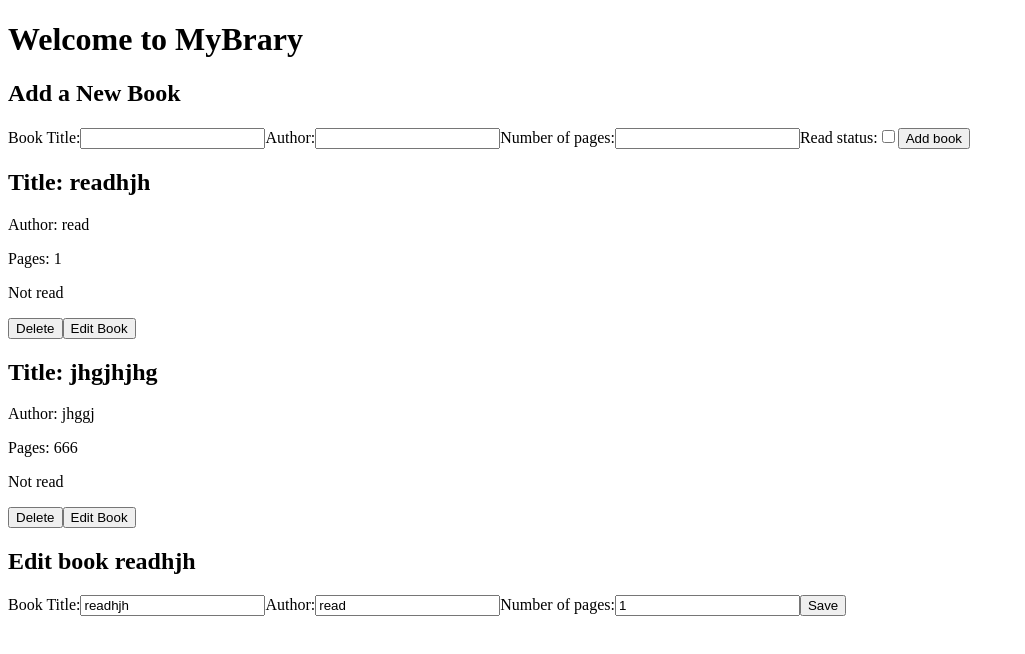
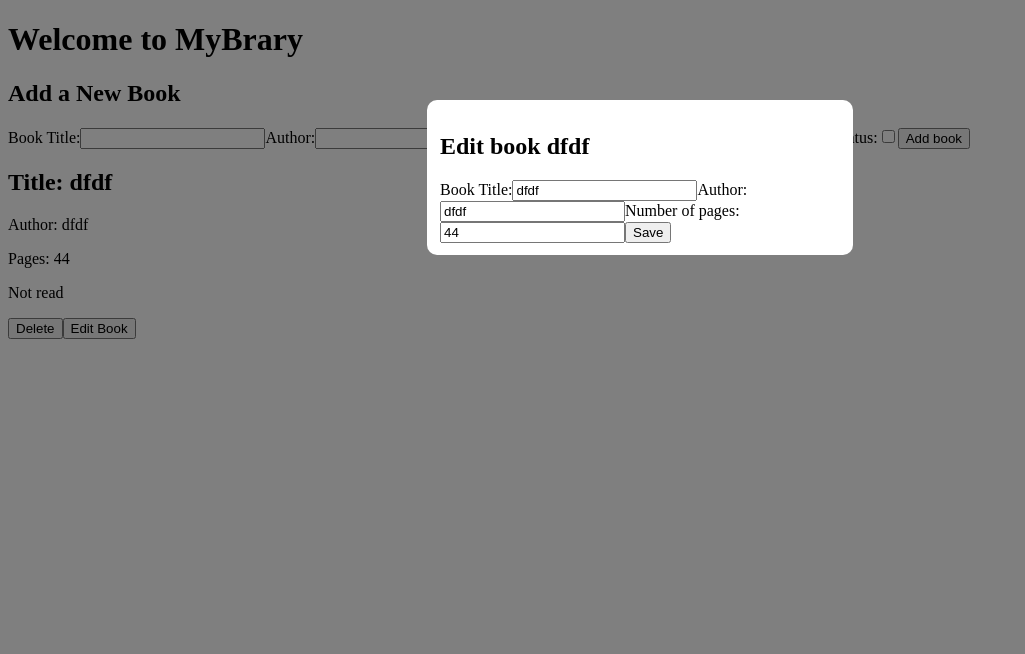
Before and after one commit to aljones1816/reactive_library, a React (Create React App) app: page / in a window 1280 px wide. Both pictures are taken after a click on the button "Edit Book". Shown: the top 654 px of the page, without its empty margins (0-1025 px from the left). Built offline with nearby package versions, Linux system fonts and the light colour scheme; data requests are answered from the project's data file.

Commit message:
styled edit modal

```diff
--- a/data/db.json
+++ b/data/db.json
@@ -1,17 +1,11 @@
 {
   "books": [
     {
-      "title": "readhjh",
-      "pages": "1",
-      "author": "read",
-      "id": 1
-    },
-    {
-      "title": "jhgjhjhg",
-      "pages": "666",
-      "author": "jhggj",
+      "title": "dfdf",
+      "pages": "44",
+      "author": "dfdf",
       "status": false,
-      "id": 2
+      "id": 3
     }
   ]
 }
--- a/src/EditBook.tsx
+++ b/src/EditBook.tsx
@@ -1,4 +1,5 @@
 import { useEffect, useState } from "react";
+import './editbook.css';
 
 
 interface EditProps {
@@ -45,7 +46,8 @@ const EditBook = (props: EditProps) => {
     }
 
         return (
-            <div className="add-book">
+            <div className = "modal-background">
+            <div className="add-book modal">
                 <h2>Edit book {bookToEdit.title}</h2>
                 <form >
                     <label>Book Title:</label>
@@ -77,6 +79,7 @@ const EditBook = (props: EditProps) => {
 
 
             </div>
+            </div>
         )
 
 }
--- /dev/null
+++ b/src/editbook.css
@@ -0,0 +1,23 @@
+.modal {
+
+
+    padding: 1%;
+    width: 90%;
+    max-width: 400px;
+    margin: 100px auto;
+    background: #fff;
+    border-radius: 10px;
+
+}
+
+.modal-background {
+
+
+    background-color: rgba(0, 0, 0, 0.5);
+    position: fixed;
+  top: 0;
+  left: 0;
+
+ width: 100%;
+ height: 100%;
+}
```
